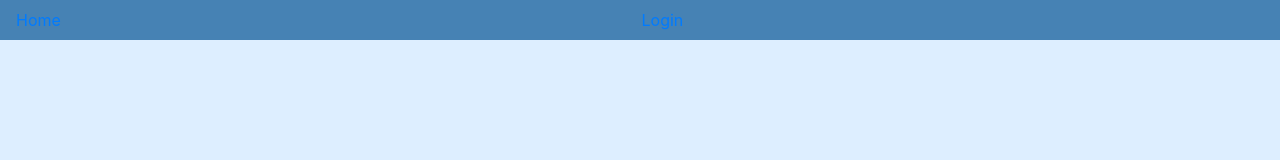
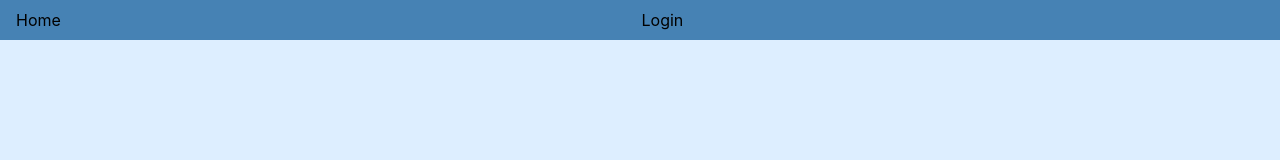
Before and after one commit to nwdunlap17/writeRobinFrontend, a React (Create React App) app: page / in a window 1280 px wide. Shown: the top 160 px of the page. Built offline with nearby package versions, Linux system fonts and the light colour scheme; what actioncable would draw is missing.

Commit message:
black navbar text

```diff
--- a/src/components/HomeButton.js
+++ b/src/components/HomeButton.js
@@ -5,6 +5,6 @@ export default class HomeButton extends Component {
 
 
     render(){
-        return (<Link to={'/home'}>Home</Link>)
+        return (<Link className='black' to={'/home'}>Home</Link>)
     }
 }
--- a/src/components/LoginButton.js
+++ b/src/components/LoginButton.js
@@ -7,7 +7,7 @@ export default class LoginButton extends Component {
         if (localStorage.getItem('auth_token') && localStorage.getItem('auth_token') !== 'null'){
             return (<p>{localStorage.getItem('user')}</p>)
         } else {
-            return (<Link to={'/login'}>Login</Link>)
+            return (<Link className='black' to={'/login'}>Login</Link>)
         }
     }
 
```
